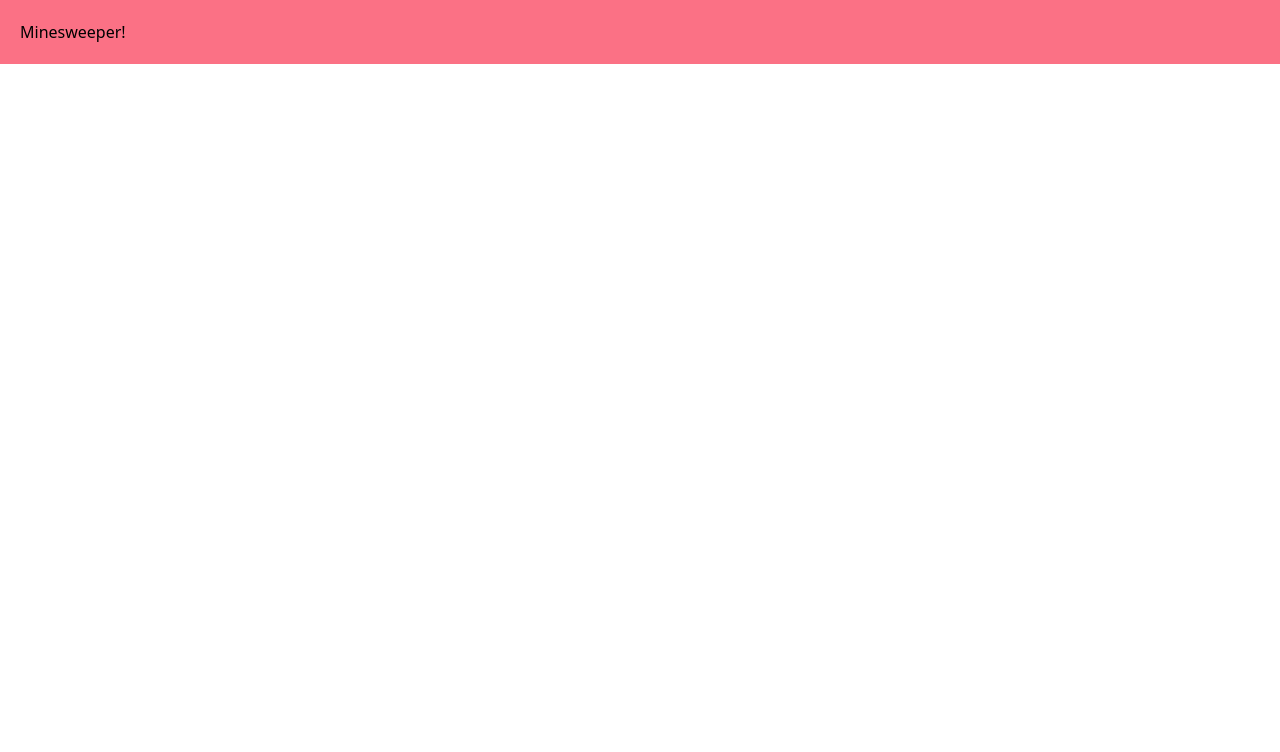
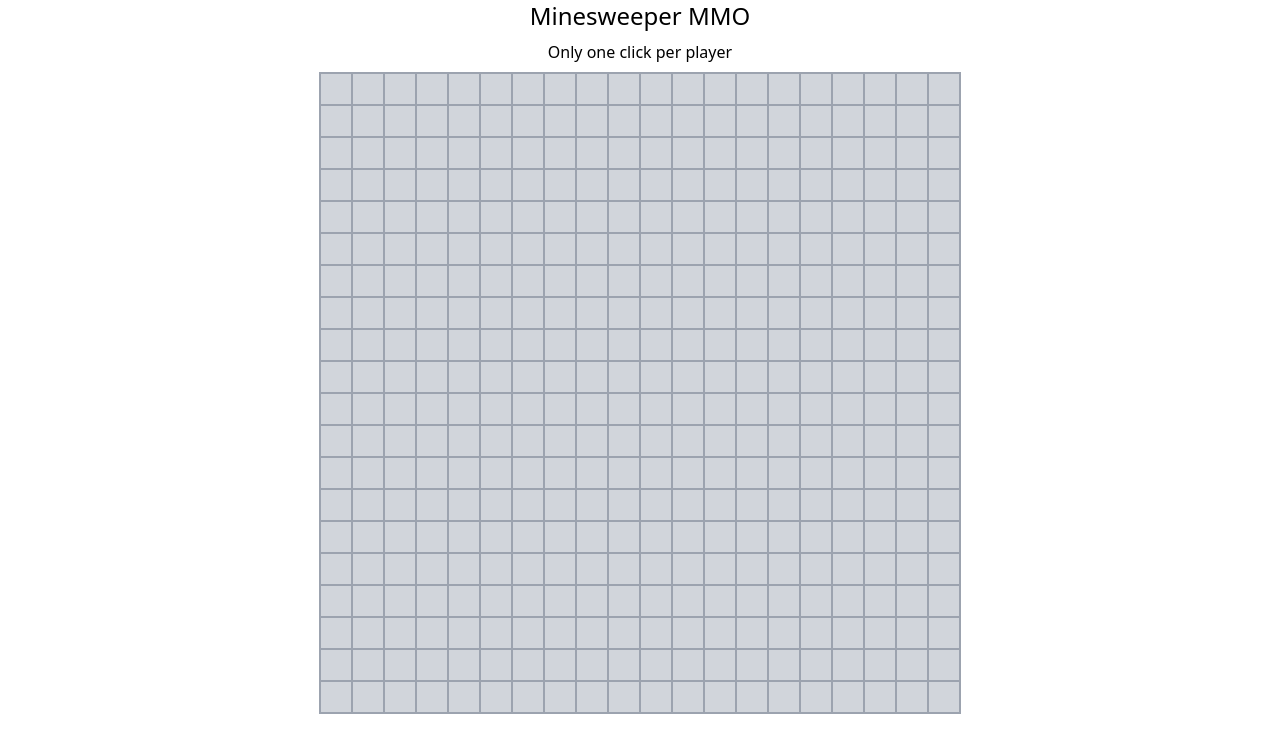
Before and after one commit to Peterclark1996/minesweeper-mmo, a React (Vite) app: page / in a window 1280 px wide. Shown: the top 752 px of the page. Built offline with nearby package versions, Linux system fonts and the light colour scheme.

Commit message:
Render basic grid

```diff
--- a/client/App.tsx
+++ b/client/App.tsx
@@ -1,3 +1,11 @@
+import { Grid } from "./components/grid"
+
 export const App = () => {
-    return <div className="bg-rose-400 p-5">Minesweeper!</div>
+    return (
+        <main className="flex flex-col items-center gap-2">
+            <h1 className="text-2xl">Minesweeper MMO</h1>
+            <h2>Only one click per player</h2>
+            <Grid rowCount={20} columnCount={20} />
+        </main>
+    )
 }
--- /dev/null
+++ b/client/components/cell.tsx
@@ -0,0 +1,14 @@
+import { CellState } from "../../types/cell-state"
+
+type Props = {
+    state: CellState
+    onClick: () => void
+}
+
+export const Cell = ({ state, onClick }: Props) => {
+    return (
+        <button className="bg-gray-300 size-8 border border-gray-400" onClick={onClick}>
+            {state.type === "hidden" ? "" : state.type === "revealed-safe" ? state.adjacentMines : "💣"}
+        </button>
+    )
+}
--- /dev/null
+++ b/client/components/grid.tsx
@@ -0,0 +1,51 @@
+import { useState } from "react"
+import { CellState } from "../../types/cell-state"
+import { Cell } from "./cell"
+
+type Props = {
+    rowCount: number
+    columnCount: number
+}
+
+export const Grid = ({ rowCount, columnCount }: Props) => {
+    const [cells, setCells] = useState<CellState[][]>(() => {
+        const cells: CellState[][] = []
+        for (let row = 0; row < rowCount; row++) {
+            const row: CellState[] = []
+            for (let cell = 0; cell < columnCount; cell++) {
+                row.push({ type: "hidden", flagged: false })
+            }
+            cells.push(row)
+        }
+        return cells
+    })
+
+    const onCellClick = (row: number, column: number) => {
+        setCells(oldCells => {
+            const newCells = oldCells.map((oldRow, rowIndex) => {
+                if (rowIndex !== row) {
+                    return oldRow
+                }
+                return oldRow.map((oldCell, cellIndex) => {
+                    if (cellIndex !== column) {
+                        return oldCell
+                    }
+                    return { type: "revealed-safe" as const, adjacentMines: 0 as const }
+                })
+            })
+            return newCells
+        })
+    }
+
+    return (
+        <div className="flex flex-col border border-gray-400">
+            {cells.map((row, rowIndex) => (
+                <div key={rowIndex} className="flex">
+                    {row.map((cellState, columnIndex) => (
+                        <Cell key={columnIndex} state={cellState} onClick={() => onCellClick(rowIndex, columnIndex)} />
+                    ))}
+                </div>
+            ))}
+        </div>
+    )
+}
--- a/client/main.tsx
+++ b/client/main.tsx
@@ -1,6 +1,6 @@
 import { StrictMode } from "react"
 import { createRoot } from "react-dom/client"
-import { App } from "./App.tsx"
+import { App } from "./app.tsx"
 import "./index.css"
 
 createRoot(document.getElementById("root")!).render(
--- /dev/null
+++ b/types/cell-state.ts
@@ -0,0 +1,4 @@
+type HiddenCell = { type: "hidden"; flagged: boolean }
+type RevealedSafeCell = { type: "revealed-safe"; adjacentMines: 0 | 1 | 2 | 3 | 4 | 5 | 6 | 7 | 8 }
+type RevealedMineCell = { type: "revealed-mine" }
+export type CellState = HiddenCell | RevealedSafeCell | RevealedMineCell
```
